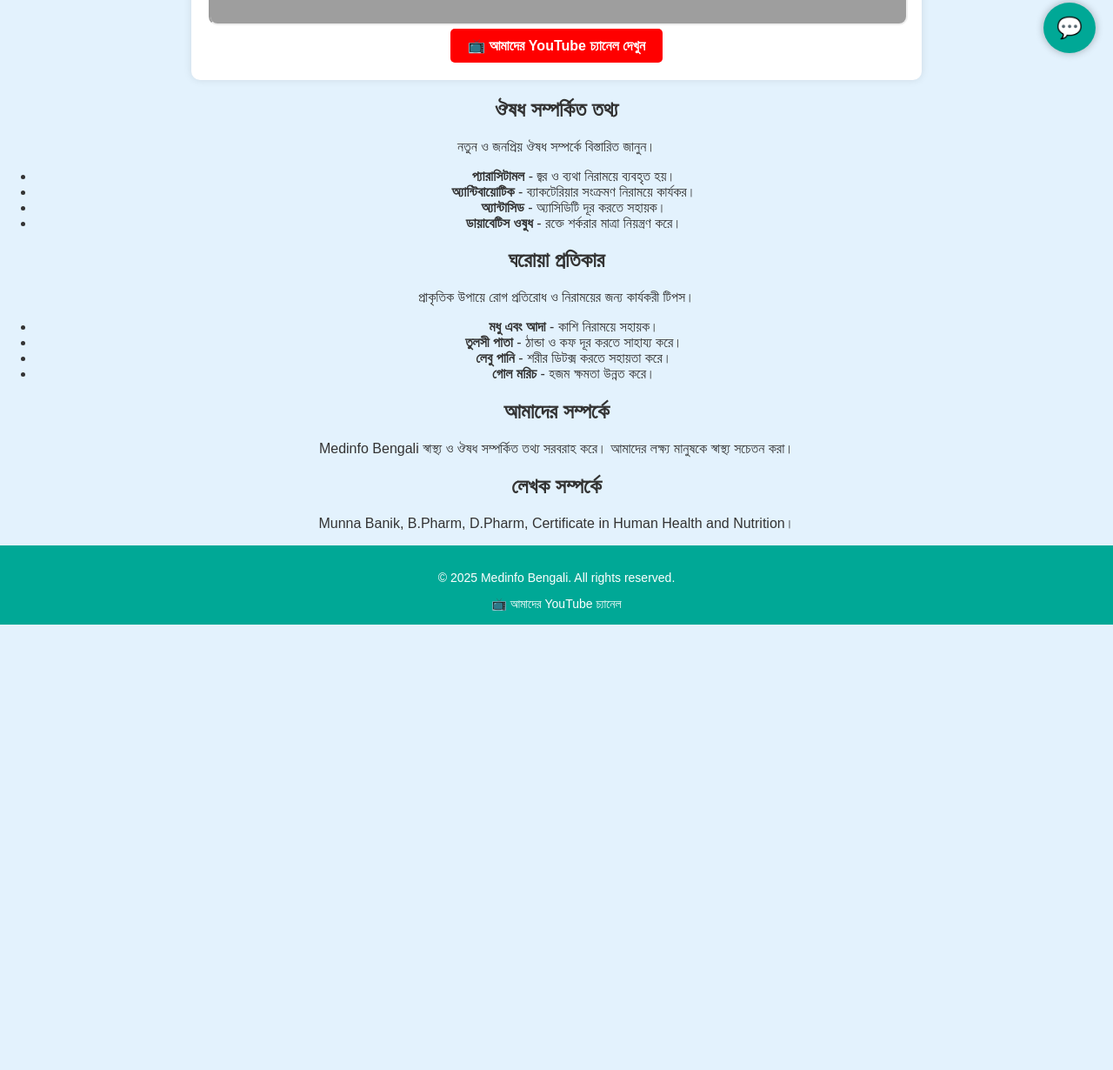
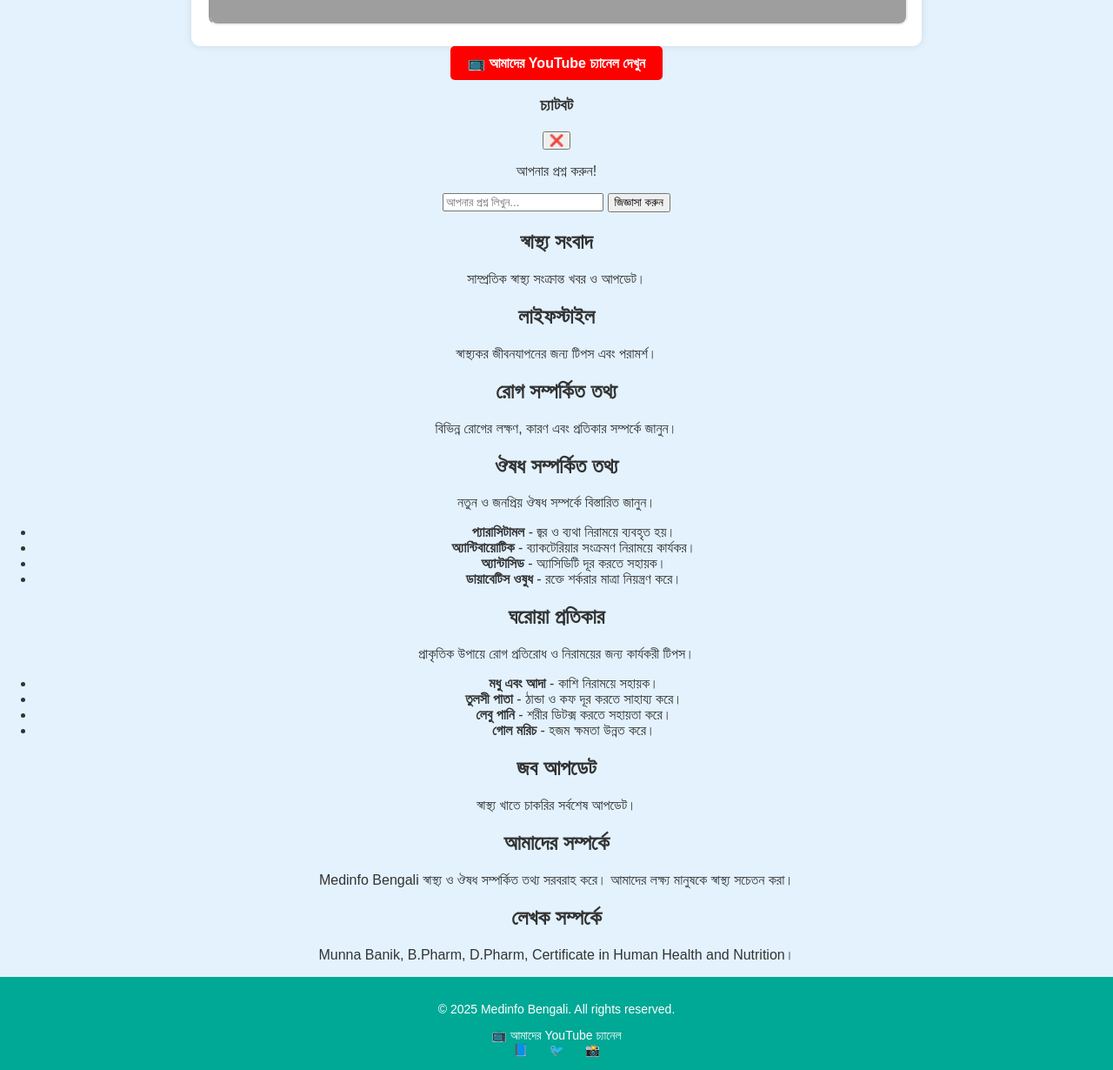
Before and after one commit to yourcodermunna/medinfo-bengali, a plain HTML site: page index.html in a window 1280 px wide. Shown: the part 719-1949 px from the top of the page at 87% size. Before the commit the page ends 1437 px from the top, so only its background shows below. Drawn offline with Linux system fonts and the light colour scheme; grey boxes are pictures that could not be loaded.

Commit message:
index.html

```diff
--- a/index.html
+++ b/index.html
@@ -16,19 +16,13 @@
     <meta property="og:image" content="https://medinfobengali.com/logo.png">
     <link rel="stylesheet" href="styles.css">
     <link rel="icon" href="favicon.ico" type="image/x-icon">
-    <script type="application/ld+json">
-    {
-        "@context": "https://schema.org",
-        "@type": "WebSite",
-        "name": "Medinfo Bengali",
-        "url": "https://medinfobengali.com/",
-        "description": "বাংলা ভাষায় স্বাস্থ্য ও ঔষধ সম্পর্কিত গুরুত্বপূর্ণ তথ্য।",
-        "potentialAction": {
-            "@type": "SearchAction",
-            "target": "https://medinfobengali.com/?q={search_term_string}",
-            "query-input": "required name=search_term_string"
+    <script>
+        function openChatbot() {
+            document.getElementById('chatbotPopup').style.display = 'block';
         }
-    }
+        function closeChatbot() {
+            document.getElementById('chatbotPopup').style.display = 'none';
+        }
     </script>
 </head>
 <body>
@@ -55,13 +49,38 @@
             <h2>আমাদের ইউটিউব ভিডিও দেখুন</h2>
             <iframe src="https://www.youtube.com/embed/wlfhZtP9AGg" allowfullscreen loading="lazy" title="Medinfo Bengali YouTube Video"></iframe>
         </div>
-
-        <a href="https://www.youtube.com/@MedinfoBengali" target="_blank" class="youtube-btn">
-            📺 আমাদের YouTube চ্যানেল দেখুন
-        </a>
     </div>
 
-    <div class="chatbot" onclick="openChatbot()">💬</div>
+    <a href="https://www.youtube.com/@MedinfoBengali" target="_blank" class="youtube-btn">
+        📺 আমাদের YouTube চ্যানেল দেখুন
+    </a>
+
+    <div class="chatbot-popup" id="chatbotPopup">
+        <div class="chatbot-header">
+            <h3>চ্যাটবট</h3>
+            <button onclick="closeChatbot()">❌</button>
+        </div>
+        <div class="chatbot-body">
+            <p>আপনার প্রশ্ন করুন!</p>
+            <input type="text" placeholder="আপনার প্রশ্ন লিখুন...">
+            <button>জিজ্ঞাসা করুন</button>
+        </div>
+    </div>
+
+    <section id="news">
+        <h2>স্বাস্থ্য সংবাদ</h2>
+        <p>সাম্প্রতিক স্বাস্থ্য সংক্রান্ত খবর ও আপডেট।</p>
+    </section>
+
+    <section id="lifestyle">
+        <h2>লাইফস্টাইল</h2>
+        <p>স্বাস্থ্যকর জীবনযাপনের জন্য টিপস এবং পরামর্শ।</p>
+    </section>
+
+    <section id="disease">
+        <h2>রোগ সম্পর্কিত তথ্য</h2>
+        <p>বিভিন্ন রোগের লক্ষণ, কারণ এবং প্রতিকার সম্পর্কে জানুন।</p>
+    </section>
 
     <section id="medicine">
         <h2>ঔষধ সম্পর্কিত তথ্য</h2>
@@ -74,7 +93,7 @@
         </ul>
     </section>
 
-    <section id="home-remedies">
+    <section id="remedies">
         <h2>ঘরোয়া প্রতিকার</h2>
         <p>প্রাকৃতিক উপায়ে রোগ প্রতিরোধ ও নিরাময়ের জন্য কার্যকরী টিপস।</p>
         <ul>
@@ -83,6 +102,11 @@
             <li><strong>লেবু পানি</strong> - শরীর ডিটক্স করতে সহায়তা করে।</li>
             <li><strong>গোল মরিচ</strong> - হজম ক্ষমতা উন্নত করে।</li>
         </ul>
+    </section>
+
+    <section id="jobs">
+        <h2>জব আপডেট</h2>
+        <p>স্বাস্থ্য খাতে চাকরির সর্বশেষ আপডেট।</p>
     </section>
 
     <section id="about-us">
@@ -98,6 +122,11 @@
     <footer>
         <p>&copy; 2025 Medinfo Bengali. All rights reserved.</p>
         <a href="https://www.youtube.com/@MedinfoBengali" target="_blank">📺 আমাদের YouTube চ্যানেল</a>
+        <div class="social-icons">
+            <a href="https://facebook.com" target="_blank">📘</a>
+            <a href="https://twitter.com" target="_blank">🐦</a>
+            <a href="https://instagram.com" target="_blank">📸</a>
+        </div>
     </footer>
 </body>
 </html>
```
